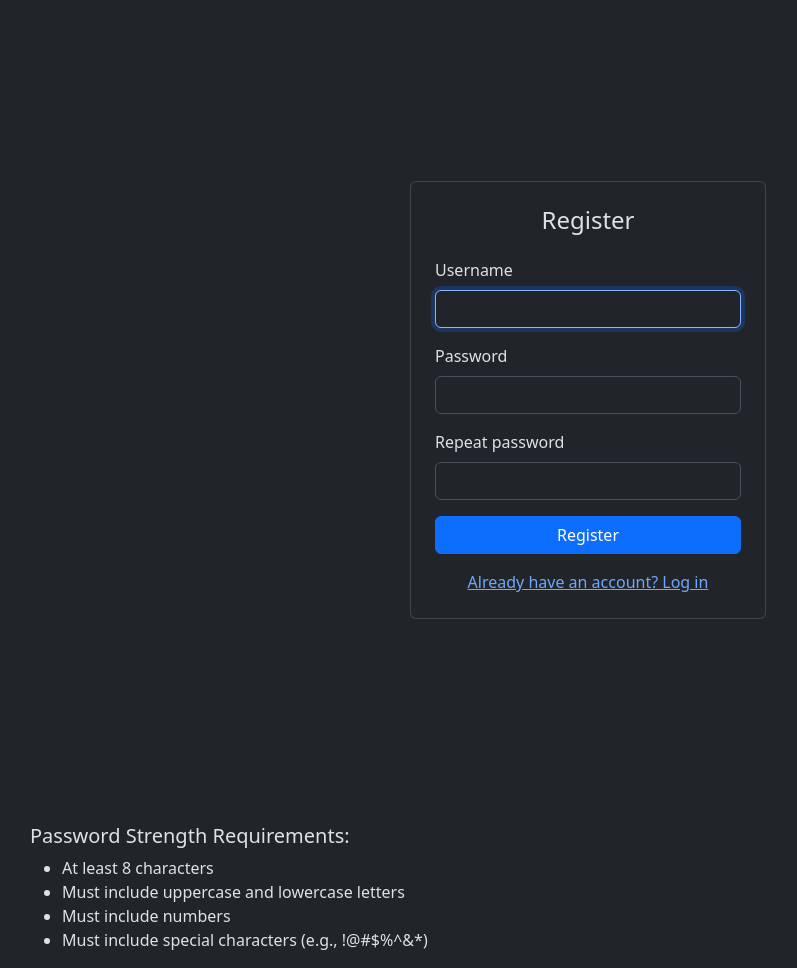
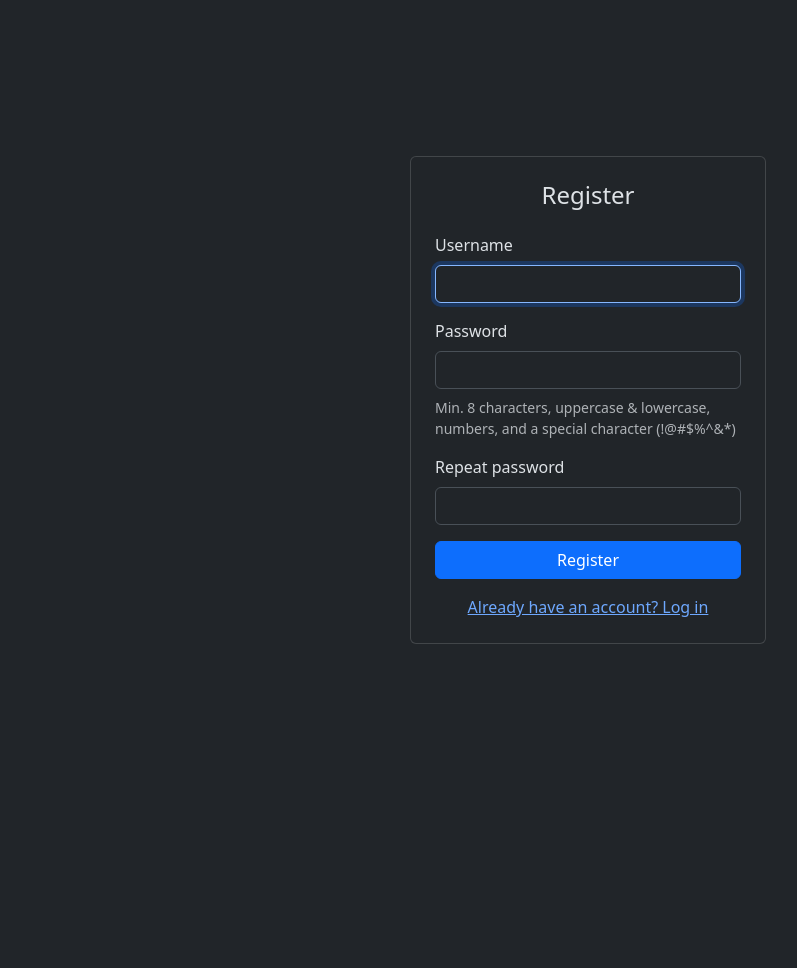
Before and after one commit to Skullheader1/LIALS, a Flask app: page /register in a window 1280 px wide. Shown: the whole page, without its empty margins (52-849 px from the left). After the commit the page ends 644 px from the top, so only its background shows below. Run offline with Flask 3, Linux system fonts and the light colour scheme; some libraries are stand-ins or nearby versions.

Commit message:
Added strength requirements info box

```diff
--- a/web/templates/register.html
+++ b/web/templates/register.html
@@ -54,6 +54,9 @@
                             <div class="mb-3">
                                 <label for="password" class="form-label">Password</label>
                                 <input type="password" class="form-control" id="password" name="password" required minlength="8">
+                                <div class="form-text mt-2">
+                                    Min. 8 characters, uppercase &amp; lowercase, numbers, and a special character (!@#$%^&amp;*)
+                                </div>
                             </div>
 
                             <div class="mb-3">
@@ -68,20 +71,9 @@
                             <a href="{{ url_for('login') }}">Already have an account? Log in</a>
                         </p>
                     </div>
-
                 </div>
             </div>
         </div>
-    </div>
-
-    <div class="container mt-4">
-        <h5>Password Strength Requirements:</h5>
-        <ul>
-            <li>At least 8 characters</li>
-            <li>Must include uppercase and lowercase letters</li>
-            <li>Must include numbers</li>
-            <li>Must include special characters (e.g., !@#$%^&*)</li>
-        </ul>
     </div>
 
     <script src="https://cdn.jsdelivr.net/npm/bootstrap@5.3.3/dist/js/bootstrap.bundle.min.js"></script>
```
